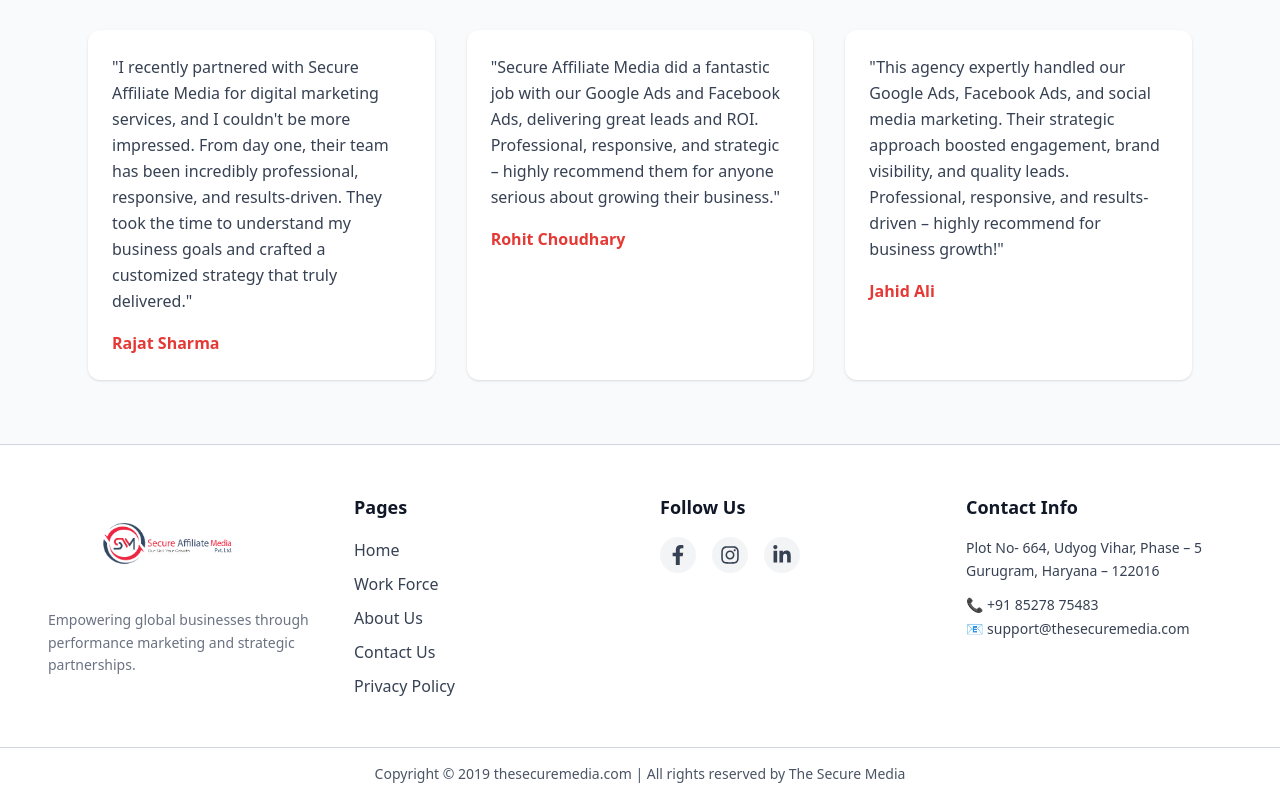
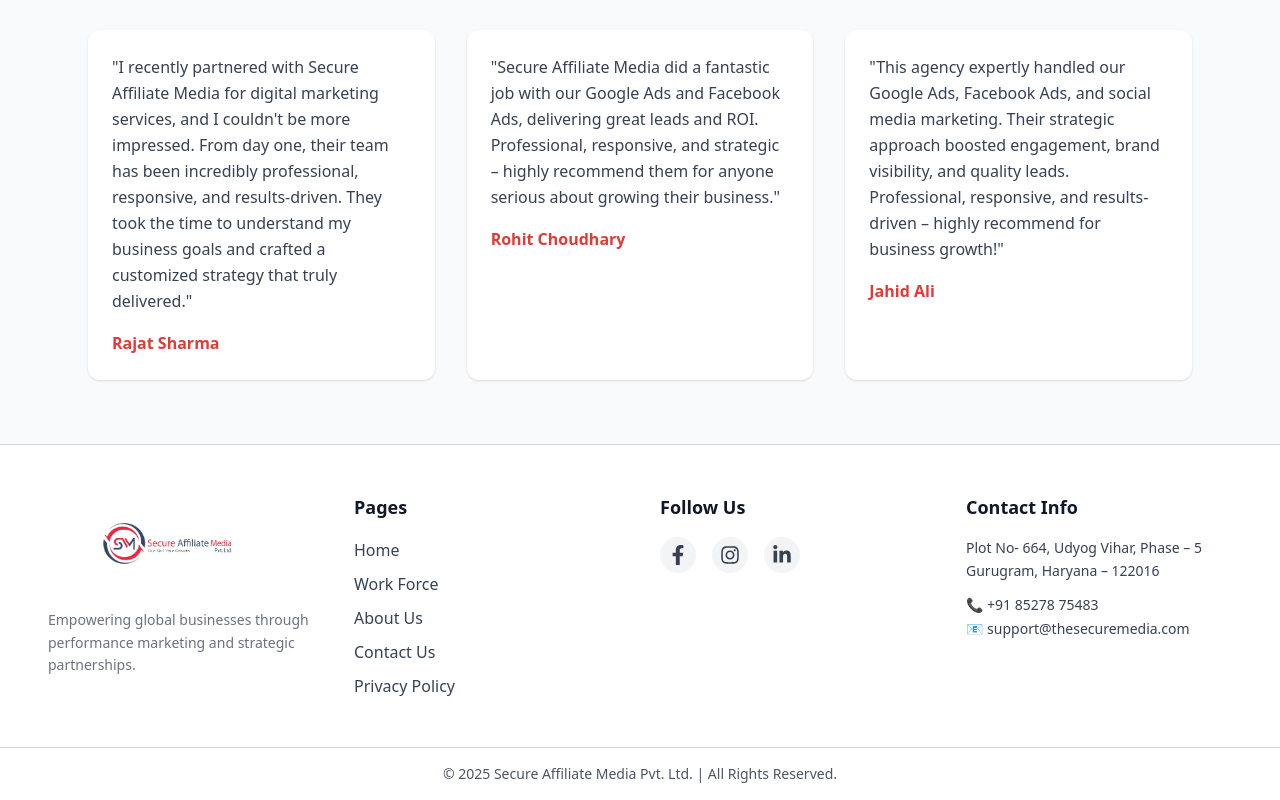
Before and after one commit to Soni0042/Securemedia, a React (Vite) app: page / in a window 1280 px wide. Shown: the part 5202-6002 px from the top of the page. Built offline with nearby package versions, Linux system fonts and the light colour scheme.

Commit message:
updated footer

```diff
--- a/src/components/Footer.jsx
+++ b/src/components/Footer.jsx
@@ -25,8 +25,8 @@
           <ul className="space-y-2">
             <li><a href="/" className="hover:text-[#E53935] transition">Home</a></li>
             <li><a href="/workforce" className="hover:text-[#E53935] transition">Work Force</a></li>
-            <li><a href="/about" className="hover:text-[#E53935] transition">About Us</a></li>
-            <li><a href="/contact" className="hover:text-[#E53935] transition">Contact Us</a></li>
+            <li><a href="/about-us" className="hover:text-[#E53935] transition">About Us</a></li>
+            <li><a href="/contact-us" className="hover:text-[#E53935] transition">Contact Us</a></li>
             <li><a href="/privacy-policy" className="hover:text-[#E53935] transition">Privacy Policy</a></li>
           </ul>
         </div>
@@ -61,7 +61,7 @@
 
       {/* Bottom bar */}
       <div className="border-t border-gray-300 text-center py-4 text-sm text-gray-600">
-        Copyright © 2019 thesecuremedia.com | All rights reserved by The Secure Media
+        © 2025 Secure Affiliate Media Pvt. Ltd. | All Rights Reserved.
       </div>
     </footer>
   );
```
